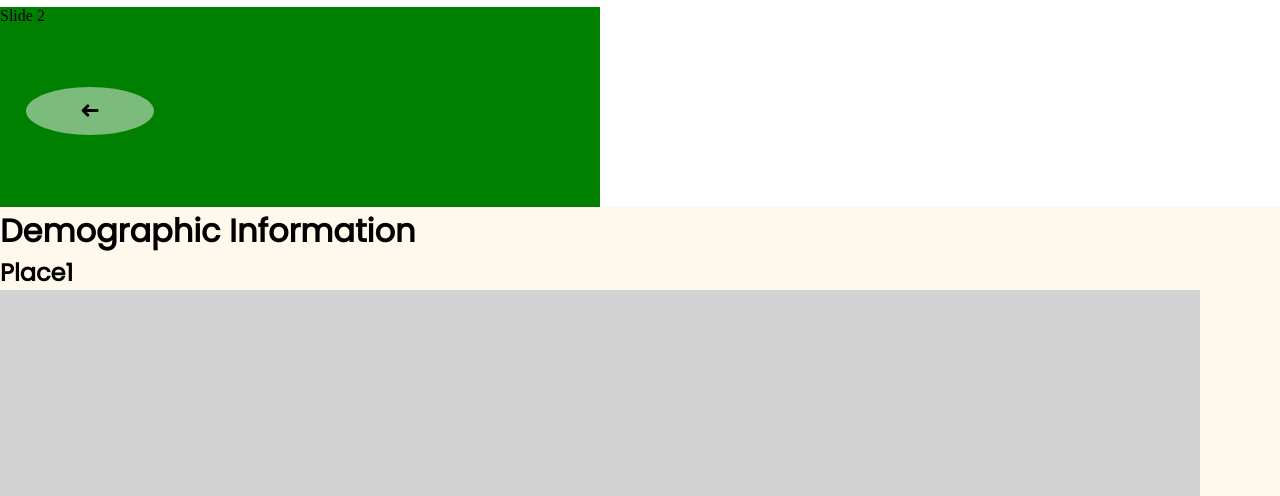
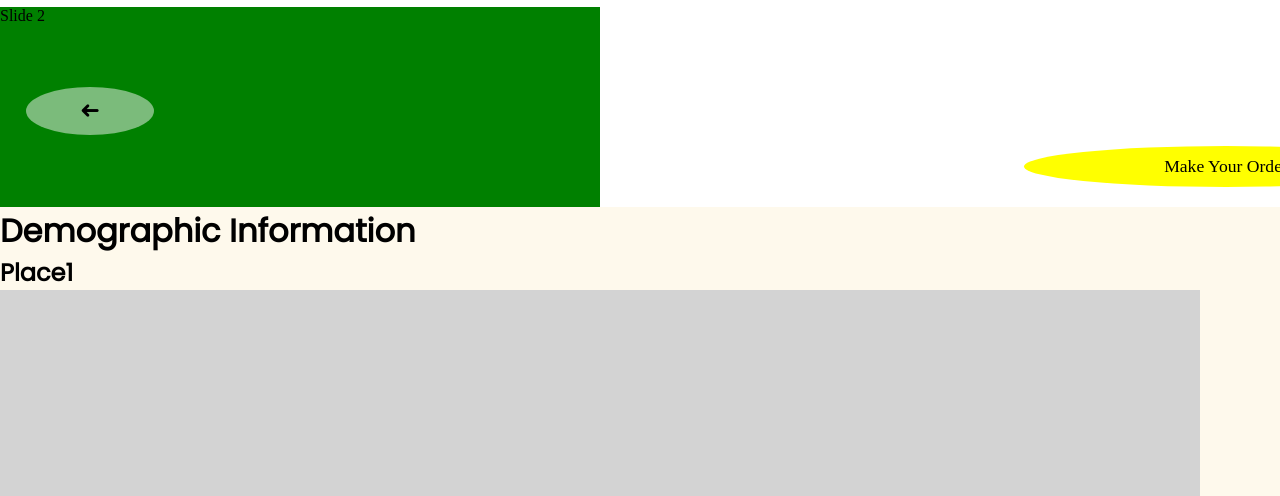
Before and after one commit to HaniaFlores/wdd230, a plain HTML site: page bountiful/index.html in a window 1280 px wide. Shown: the part 304-800 px from the top of the page. Drawn offline with Linux system fonts and the light colour scheme.

Commit message:
Hero box small version

```diff
--- a/bountiful/index.html
+++ b/bountiful/index.html
@@ -55,6 +55,7 @@
             <div class="slide">Slide 3</div>
         </div>
 
+        <a class="callToAction" href="fresh.html">Make Your Order</a>
     </div>
 
     <main>
--- a/bountiful/styles/small.css
+++ b/bountiful/styles/small.css
@@ -171,6 +171,24 @@ nav ul.open {
     background-color: aqua;
 }
 
+.callToAction {
+    text-decoration: none;
+    font-size: 1.1rem;
+    background-color: yellow;
+    width: 30vw;
+    text-align: center;
+    color: black;
+    padding: 10px;
+    border-radius: 50%;
+    position: absolute;
+    bottom: 10%;
+    left: 80%;
+}
+
+.callToAction:hover {
+    background-color: darkorange;
+}
+
 /* ------------------- MAIN ----------------------- */
 main {
     background-color: #FEF9EC;
```
